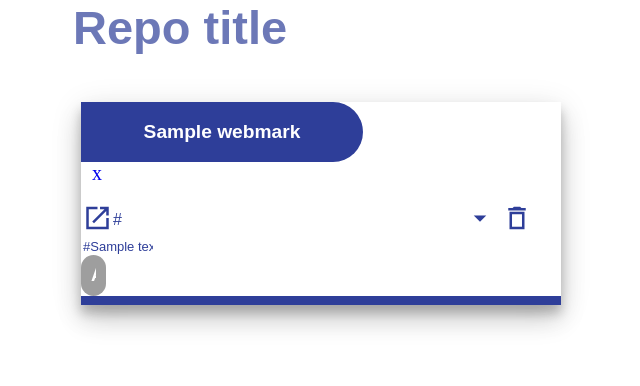
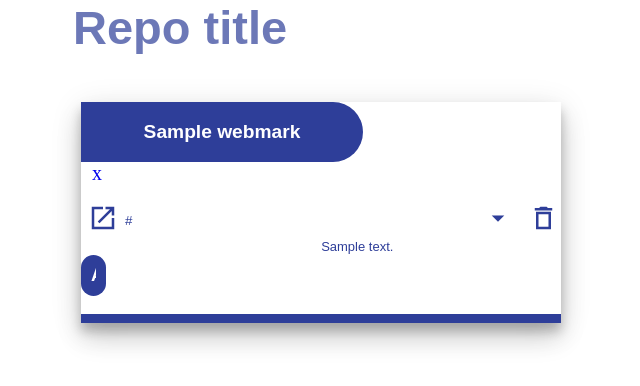
Before and after one commit to teamone-teamone/test, a Django app: template templates/repository/urlrepository.html in a window 1280 px wide. Shown: the part 131-517 px from the top of the page, without its empty margins (69-709 px from the left). Run offline with Django 3.2, Linux system fonts and the light colour scheme; the template is opened without the code that fills it: most values are stand-ins (such as "Sample title", 1, 10 or a date in 2020); some libraries are stand-ins or nearby versions; some web fonts are replaced; grey boxes are pictures that could not be loaded.

Commit message:
feat:webmark div설정

```diff
--- a/static/css/styles.css
+++ b/static/css/styles.css
@@ -119,141 +119,6 @@ blockquote input {
   height: 500px;
   margin-left: auto;
   margin-right: auto;
-}
-
-.webmark-container {
-  flex-wrap: wrap;
-}
-.webmark-box {
-  box-shadow: 0px 16px 24px rgba(0, 0, 0, 0.14), 0px 6px 30px rgba(0, 0, 0, 0.12), 0px 8px 10px rgba(0, 0, 0, 0.2);
-  width: 48%;
-  margin: 1%;
-  border-bottom: 2.5mm solid #2e3e99;
-}
-
-.webmark-title {
-  font-size: larger;
-  font-weight: bold;
-  background-color: #2e3e99;
-  color: white;
-  text-align: center;
-  width: auto;
-  height: 40px;
-  border-top-right-radius: 50px;
-  border-bottom-right-radius: 50px;
-  padding: 10px;
-}
-
-.webmark-title-box {
-  display: flex;
-  align-items: center;
-}
-.delete-btn {
-  text-decoration: none;
-  margin-left: 5px;
-  font-size: 20px;
-  font-weight: normal;
-  transition: all 0.5s;
-  padding: 6px;
-}
-.delete-btn:hover {
-  font-weight: bold;
-}
-
-.delete-btn-small {
-  text-decoration: none;
-  margin-left: 5px;
-  font-size: 15px;
-  font-weight: normal;
-  transition: all 0.5s;
-  padding: 5px;
-}
-.delete-btn-small:hover {
-  font-weight: bold;
-}
-.url-div {
-  display: flex;
-  flex-direction: column;
-}
-
-.url-div-first {
-  display: flex;
-  flex-direction: row;
-}
-.url-div-first-child {
-  display: flex;
-  align-items: center;
-}
-
-.material-icons-sharp.md-30 {
-  font-size: 30px;
-  color: #2E3E99
-}
-
-.url-title {
-  text-decoration: none;
-  color: #2e3e99;
-  margin-left: 5%;
-  flex: 1;
-}
-
-.url-title-input {
-  width: 350px;
-  height: 20px;
-  color:#2E3E99;
-  font-size: 16px;
-  flex: 4;
-}
-
-.url-toggle{
-  flex: 1;
-}
-
-.url-delete {
-  text-decoration: none;
-  margin-left: 7px;
-  flex: 1;
-}
-
-.tag-title {
-  font-size: small;
-  color:#2e3e99;
-  text-align: center;
-  width: 70px;
-}
-
-
-.tag-box {
-  width: 100%;
-  flex: 6;
-}
-
-.add-url-div {
-  width: 100%;
-  display: flex;
-}
-
-.add-url {
-  background-image: url('static/image/sharp_add_circle_black_24dp.png');
-  background-color: #2E3E99;
-  font-weight: bold;
-  font-size: large;
-  width: 5px;
-  color:#fff;
-  border-radius: 35px;
-  padding: 10px;
-  -webkit-transition: width 0.4s ease-in-out;
-  transition: width 0.4s ease-in-out;
-}
-
-.add-url:focus {
-  box-shadow: none;
-  width: 70%;
-}
-
-.add-url::placeholder {
-  color:#ffffff;
-  text-align: center;
 }
 
 .page-title-box {
--- a/static/css/urlrepo.css
+++ b/static/css/urlrepo.css
@@ -0,0 +1,147 @@
+.webmark-container {
+    flex-wrap: wrap;
+}
+.webmark-box {
+    box-shadow: 0px 16px 24px rgba(0, 0, 0, 0.14), 0px 6px 30px rgba(0, 0, 0, 0.12), 0px 8px 10px rgba(0, 0, 0, 0.2);
+    width: 48%;
+    margin: 1%;
+    border-bottom: 2.5mm solid #2e3e99;
+}
+
+.webmark-title {
+    font-size: larger;
+    font-weight: bold;
+    background-color: #2e3e99;
+    color: white;
+    text-align: center;
+    width: auto;
+    height: 40px;
+    border-top-right-radius: 50px;
+    border-bottom-right-radius: 50px;
+    padding: 10px;
+}
+
+.webmark-title-box {
+    display: flex;
+    align-items: center;
+}
+.delete-btn {
+    text-decoration: none;
+    margin-left: 5px;
+    font-size: 20px;
+    font-weight: normal;
+    transition: all 0.5s;
+    padding: 6px;
+    }
+.delete-btn:hover {
+    font-weight: bold;
+}
+
+.delete-btn-small {
+    text-decoration: none;
+    margin-left: 5px;
+    font-size: 15px;
+    font-weight: normal;
+    transition: all 0.5s;
+    padding: 5px;
+}
+.delete-btn-small:hover {
+    font-weight: bold;
+}
+
+.flex1{
+    flex: 1;
+}
+.flex4{
+    flex: 4;
+}
+.flex6{
+    flex: 6;
+}
+
+.url-div {
+    display: flex;
+    flex-direction: column;
+}
+
+.url-div-first {
+    display: flex;
+    flex-direction: row;
+    }
+.url-div-first-child {
+    display: flex;
+    align-items: center;
+    justify-content: center;
+}
+
+.material-icons-sharp.md-30 {
+    font-size: 30px;
+    color: #2E3E99;
+}
+
+.url-title {
+    text-decoration: none;
+    color: #2e3e99;
+    margin-left: 5%;
+    align-items: center;
+    justify-content: center;
+}
+
+.url-title-input {
+    width: 350px;
+    height: 20px;
+    color:#2E3E99;
+}
+
+.url-delete {
+    text-decoration: none;
+    margin-left: 7px;
+}
+
+.url-div-second {
+    display: flex;
+    flex-direction: row;
+}
+.url-div-second-child {
+    display: flex;
+    align-items: center;
+    justify-content: center;
+}
+
+.tag-title {
+    font-size: small;
+    color:#2e3e99;
+    text-align: center;
+    width: 100%;
+}
+
+.add-url-div {
+    display: flex;
+    flex-direction: row;
+}
+
+.add-url-div-child {
+    flex-direction: row-reverse;
+}
+
+.add-url {
+    background-color: #2E3E99;
+    font-weight: bold;
+    font-size: large;
+    width: 5px;
+    color:#fff;
+    border-radius: 35px;
+    padding: 10px;
+    -webkit-transition: width 0.4s ease-in-out;
+    transition: width 0.4s ease-in-out;
+}
+
+.add-url:focus {
+    box-shadow: none;
+    width: 70%;
+}
+
+.add-url::placeholder {
+    color:#ffffff;
+    text-align: center;
+}
--- a/templates/repository/urlrepository.html
+++ b/templates/repository/urlrepository.html
@@ -69,12 +69,12 @@
         {% for url in webmark.url.all %}
         <div class="url-div">
           <div class="url-div-first">
-            <div class="url-div-first-child">
+            <div class="url-div-first-child flex1">
               <a class="url-title" href="{{url.urladdress}}" target="_blank"><span class="material-icons-sharp md-30">
                 open_in_new
               </span></a>
             </div>
-            <div class="url-div-first-child">
+            <div class="url-div-first-child flex4">
               <form method="POST" action="{% url 'test:changeurltitle' repository.pk url.pk%}"
               enctype="multipart/form-data">
               {% csrf_token %}
@@ -82,41 +82,44 @@
                 value="{{url.urltitle}}" id="id_urltitle" />
             </form>
             </div>
-            <div class="url-div-first-child">
+            <div class="url-div-first-child flex1">
               <a class="toggle" href="">
                 <span class="material-icons-sharp md-30">
                   arrow_drop_down
                   </span></a>
             </div>
-            <div class="url-div-first-child">
+            <div class="url-div-first-child flex1">
               <a class="url-delete" href="{% url 'test:deleteUrl' repository.pk url.pk %}">
                 <span class="material-icons-sharp md-30">
                   delete_outline
                 </span></a>
             </div>
           </div>
-          <div>
-            <div class="tag-box">
+          <div class="url-div-second">
+            <div class="url-div-second-child flex1">
+
+            </div>
+            <div class="url-div-second-child flex6">
               <form method="POST" action="{% url 'test:changedescription1' repository.pk url.pk%}"
                 enctype="multipart/form-data">
                 {% csrf_token %}
                 <input class="no-input-box tag-title" type="text" name="description1" maxlength="10" required=""
-                  value="#{{url.description1}}" id="id_description1" />
+                  value="{{url.description1}}" id="id_description1" />
               </form>
             </div>
           </div>
         </div>
-
-        {% endfor %}
         <div class="add-url-div">
+          <div class="add-url-div-child">
             <form method="POST" action="{% url 'test:addUrl' repository.pk webmark.pk%}" enctype="multipart/form-data">
               {% csrf_token %}
               <input class="no-input-box add-url" type="text" name="urladdress" maxlength="300" required=""
                 id="id_urladdress" placeholder="Add url" />
             </form>
         <br />
+          </div>
         </div>
-      {% endfor %}
+        {% endfor %} {% endfor %}
       {% else %}
       <div>
         <form class="url-input-form" method="POST" action="{% url 'test:newUrl' repository.pk%}"
```
